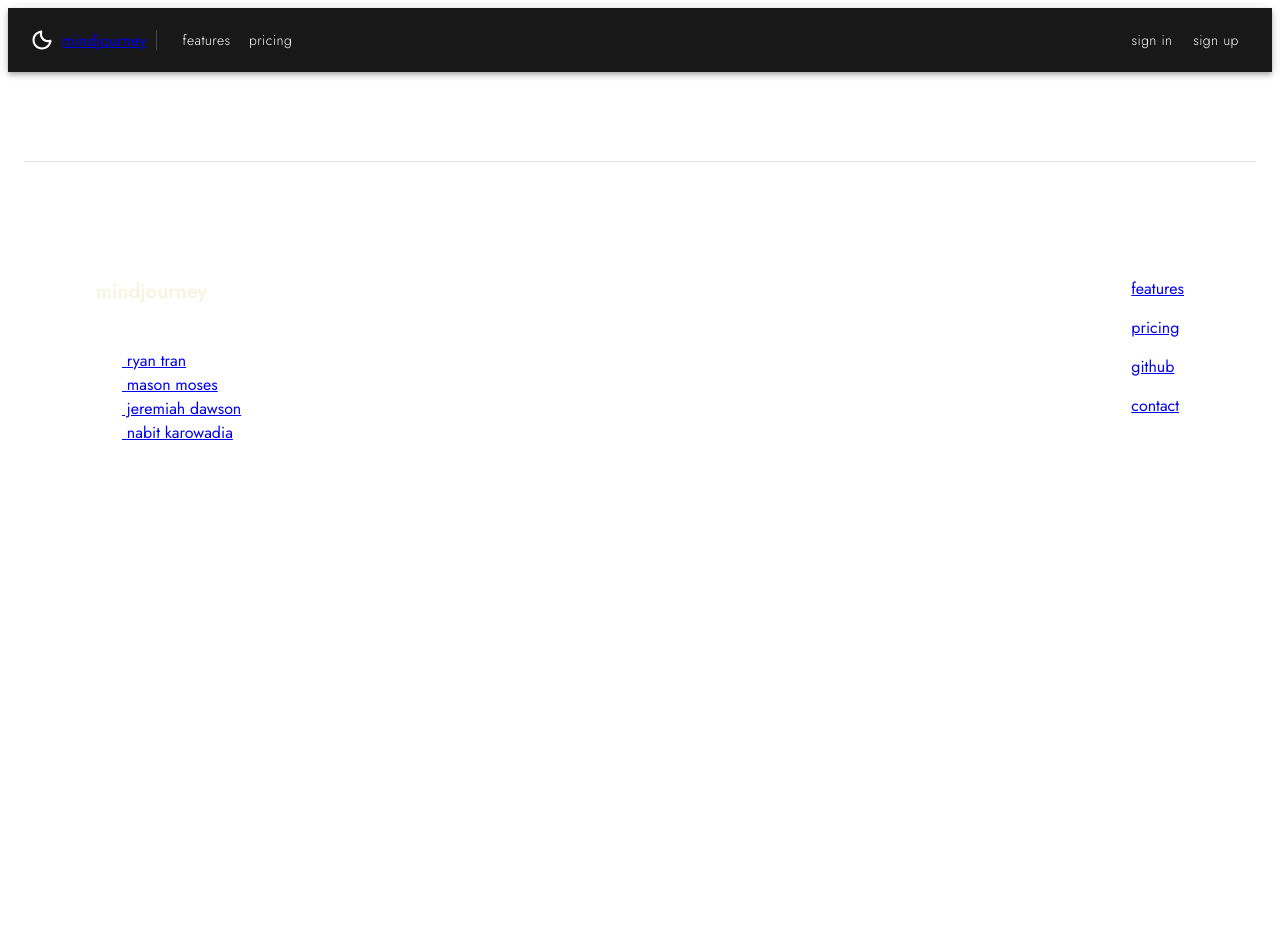
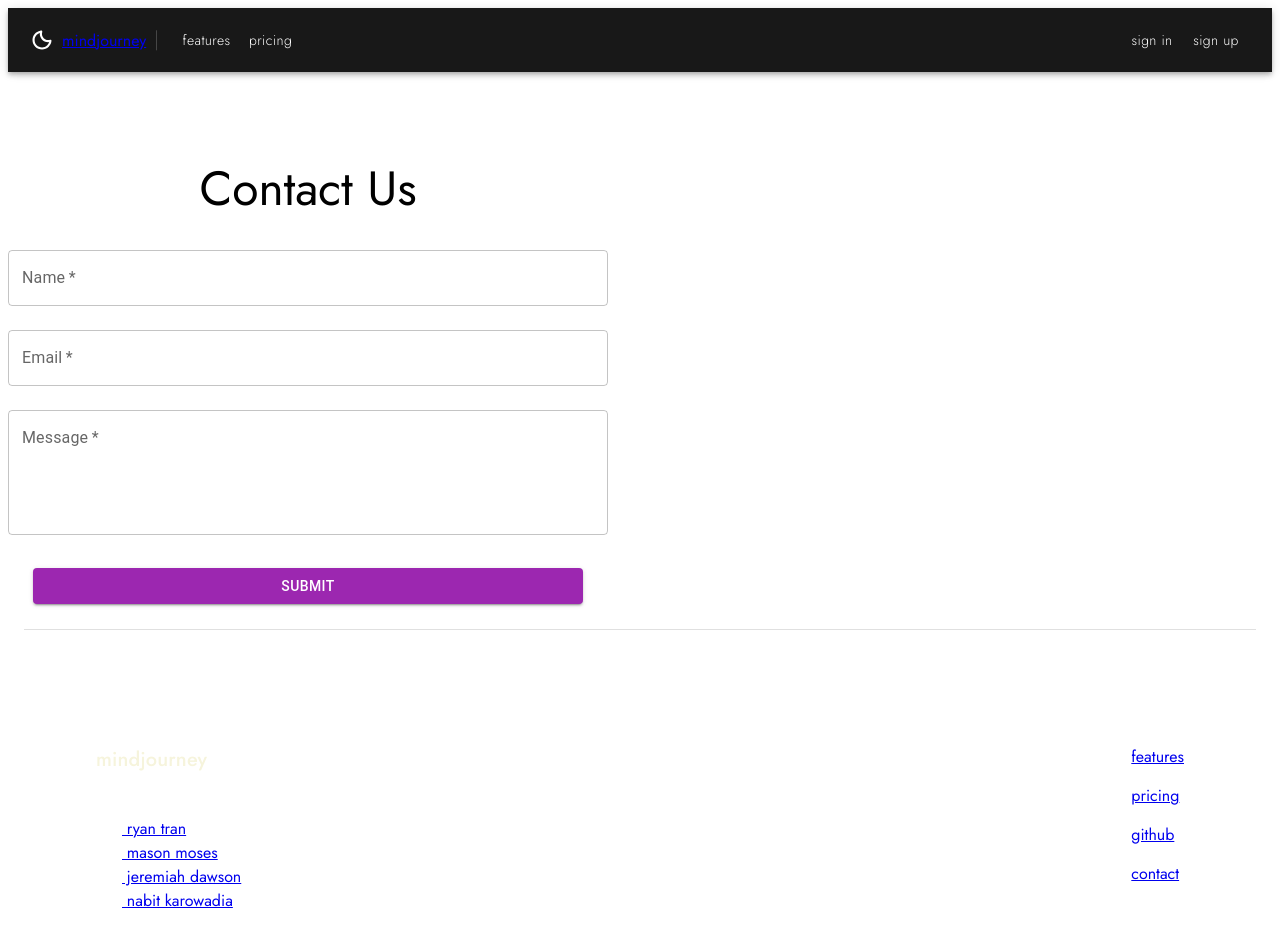
Before and after one commit to MasonMos/mind-journey, a Next.js app in the folder mind-journey-app/: page /contact in a window 1280 px wide. Shown: the top 946 px of the page. Before the commit the page ends 800 px from the top, so only its background shows below. Built offline with nearby package versions, Linux system fonts and the light colour scheme; no server answers.

Commit message:
Adding contact form.

```diff
--- /dev/null
+++ b/mind-journey-app/app/contact/contactForm.js
@@ -0,0 +1,25 @@
+import { useForm, ValidationError } from "@formspree/react";
+
+export default function ContactForm() {
+  const [state, handleSubmit] = useForm("xqaznwed");
+
+  if (state.succeeded) {
+    return <p>Thanks for your submission!</p>;
+  }
+
+  return (
+    <form onSubmit={handleSubmit}>
+      <label htmlFor="email">Email Address</label>
+      <input id="email" type="email" name="email" />
+      <ValidationError prefix="Email" field="email" errors={state.errors} />
+
+      <textarea id="message" name="message" />
+      <ValidationError prefix="Message" field="message" errors={state.errors} />
+
+      <button type="submit" disabled={state.submitting}>
+        Submit
+      </button>
+      <ValidationError errors={state.errors} />
+    </form>
+  );
+}
--- a/mind-journey-app/app/contact/page.js
+++ b/mind-journey-app/app/contact/page.js
@@ -3,7 +3,7 @@
 import Head from "next/head";
 import Image from "next/image";
 import { SignedIn, SignedOut, isSignedIn, user, useUser, UserButton } from "@clerk/nextjs";
-import { AppBar, Toolbar, Box, Button, Container, Typography, Grid, Card } from "@mui/material";
+import { AppBar, Toolbar, Box, Button, Container,TextField, Typography, Grid, Card } from "@mui/material";
 import Divider from '@mui/material/Divider';
 import { createTheme } from '@mui/material/styles';
 
@@ -14,6 +14,8 @@ import { HeroHighlight, Highlight } from "@/components/ui/hero-highlight";
 
 import { Jost } from "next/font/google";
 import Link from "next/link";
+import ContactForm from "../contact/contactForm";
+import { useForm, ValidationError } from "@formspree/react";
 
 const jost = Jost({
   subsets: ['latin'],
@@ -46,6 +48,7 @@ const theme = createTheme({
 
 export default function Home() {
   const {isLoading, isSignedIn, user} = useUser()
+  const [state, handleSubmit] = useForm("xqaznwed");
 
   return (
     <Container maxWidth="100vw" style={{padding: 0}} className={jost.className}>
@@ -94,7 +97,83 @@ export default function Home() {
             </motion.h1>
           </HeroHighlight>
         </Box>
-
+      <Container
+        maxWidth="sm"
+        sx={{ mt: 4 }}
+        style={{padding: 0, margin: 0}}
+        className={jost.className}
+      >
+      <Typography
+        variant="h3"
+        align="center"
+        gutterBottom
+        position= "center"
+        fontWeightBold
+        fontFamily={jost.style.fontFamily}
+        >
+        Contact Us
+      </Typography>
+      <Box
+        component="form"
+        onSubmit={handleSubmit}
+        sx={{ mt: 2 }}
+      >
+        <TextField
+          fullWidth
+          label="Name"
+          name="name"
+          margin="normal"
+          required
+        />
+        <TextField
+          fullWidth
+          label="Email"
+          name="email"
+          type="email"
+          margin="normal"
+          onSubmit={handleSubmit}
+          required
+          errors={state.errors}
+        />
+        <TextField
+          fullWidth
+          label="Message"
+          name="message"
+          margin="normal"
+          multiline
+          rows={4}
+          required
+          errors={state.errors}
+        />
+        <Box
+          justifyContent="center"
+          padding="25px"
+          >
+          <Button
+            type="submit"
+            variant="contained"
+            fullWidth
+            justifyContent="center"
+            disabled={state.submitting}
+            color="secondary"
+            >
+            Submit
+          </Button>
+        </Box>
+      </Box>
+      <form onSubmit={handleSubmit}>
+        <ValidationError
+          prefix="Email"
+          field="email"
+          errors={state.errors}
+        />
+        <ValidationError
+          prefix="Message"
+          field="message"
+          errors={state.errors}
+        />
+      </form>
+    </Container>
       {/* need to work on foot to match the styling on figma */}
       <footer>
         <Divider variant="middle" sx={{ backgroundColor: 'white' }} />
@@ -143,7 +222,6 @@ export default function Home() {
           </Box>
         </Box>
       </footer>
-
     </Container>
   );
 }
--- a/mind-journey-app/package.json
+++ b/mind-journey-app/package.json
@@ -12,6 +12,7 @@
     "@clerk/nextjs": "^5.3.3",
     "@emotion/react": "^11.13.3",
     "@emotion/styled": "^11.13.0",
+    "@formspree/react": "^2.5.1",
     "@mui/material": "^5.16.7",
     "@next/font": "^14.2.6",
     "@tabler/icons-react": "^3.14.0",
```
Also changed, not shown: 1 other file (tests, documents, lock files or other folders).
